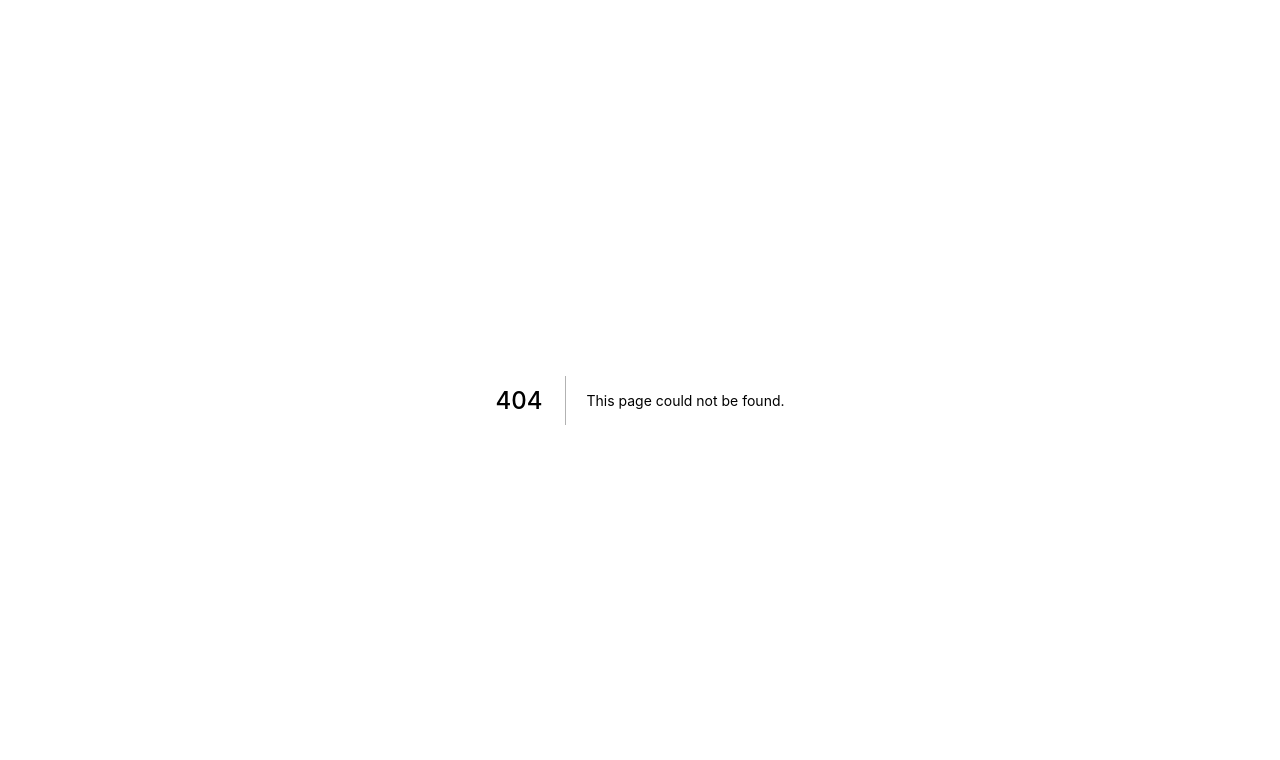
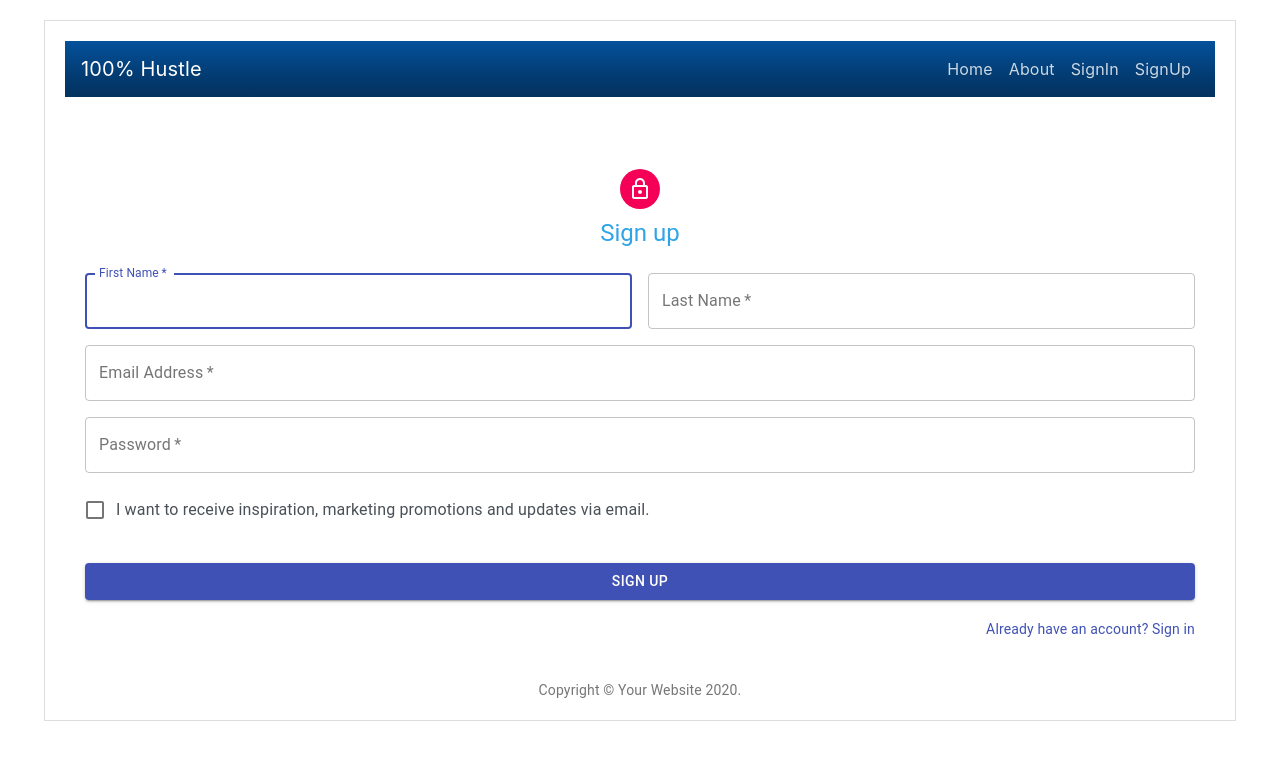
Before and after one commit to jeancarlov/nextBlog, a Next.js app: page /SignUp in a window 1280 px wide. Before the commit this address had no page. Shown: the top 760 px of the page. Built offline with nearby package versions, Linux system fonts and the light colour scheme.

Commit message:
signin and signup added to app

```diff
--- a/components/Header.js
+++ b/components/Header.js
@@ -1,4 +1,7 @@
 import Link from 'next/link';
+import SignIn from '../pages/SignIn'
+import SignUp from '../pages/SignUp'
+
 
 // const linkStyle = {
 //   marginRight: 15
@@ -71,6 +74,12 @@
           <li className="nav-item">
             <Link href="/about"><a className="nav-link">About</a></Link>
           </li>
+          <li className="nav-item">
+            <Link href="/SignIn"><a className="nav-link">SignIn</a></Link>
+          </li>
+          <li className="nav-item">
+            <Link href="/SignUp"><a className="nav-link">SignUp</a></Link>
+          </li>
         </ul>
       </div>
     </div>
--- a/components/MyLayout.js
+++ b/components/MyLayout.js
@@ -1,5 +1,8 @@
 // import Header from './Header';
 import Navbar from './Header';
+// import SignIn from '../pages/SignIn'
+
+
 
 const layoutStyle = {
   margin: 20,
--- a/package.json
+++ b/package.json
@@ -13,6 +13,7 @@
   "license": "ISC",
   "dependencies": {
     "@material-ui/core": "^4.9.5",
+    "@material-ui/icons": "^4.9.1",
     "dotenv": "^8.2.0",
     "isomorphic-unfetch": "^3.0.0",
     "next": "^9.2.2",
--- /dev/null
+++ b/pages/SignIn.js
@@ -0,0 +1,123 @@
+import React from 'react';
+import Avatar from '@material-ui/core/Avatar';
+import Button from '@material-ui/core/Button';
+import CssBaseline from '@material-ui/core/CssBaseline';
+import TextField from '@material-ui/core/TextField';
+import FormControlLabel from '@material-ui/core/FormControlLabel';
+import Checkbox from '@material-ui/core/Checkbox';
+import Link from '@material-ui/core/Link';
+import Grid from '@material-ui/core/Grid';
+import Box from '@material-ui/core/Box';
+import LockOutlinedIcon from '@material-ui/icons/LockOutlined';
+import Typography from '@material-ui/core/Typography';
+import { makeStyles } from '@material-ui/core/styles';
+import Container from '@material-ui/core/Container';
+import Layout from '../components/MyLayout';
+
+
+function Copyright() {
+  return (
+    <Typography variant="body2" color="textSecondary" align="center">
+      {'Copyright © '}
+      <Link color="inherit" href="/">
+        Your Website
+      </Link>{' '}
+      {new Date().getFullYear()}
+      {'.'}
+    </Typography>
+  );
+}
+
+const useStyles = makeStyles(theme => ({
+  paper: {
+    marginTop: theme.spacing(8),
+    display: 'flex',
+    flexDirection: 'column',
+    alignItems: 'center',
+  },
+  avatar: {
+    margin: theme.spacing(1),
+    backgroundColor: theme.palette.secondary.main,
+  },
+  form: {
+    width: '100%', // Fix IE 11 issue.
+    marginTop: theme.spacing(1),
+  },
+  submit: {
+    margin: theme.spacing(3, 0, 2),
+  },
+}));
+
+export default function SignIn() {
+  const classes = useStyles();
+
+  return (
+
+    <Container component="main" maxWidth="lx">
+      <CssBaseline />
+      <Layout>
+      <div className={classes.paper}>
+        <Avatar className={classes.avatar}>
+          <LockOutlinedIcon />
+        </Avatar>
+        <Typography component="h1" variant="h5">
+          Sign in
+        </Typography>
+        <form className={classes.form} noValidate>
+          <TextField
+            variant="outlined"
+            margin="normal"
+            required
+            fullWidth
+            id="email"
+            label="Email Address"
+            name="email"
+            autoComplete="email"
+            autoFocus
+          />
+          <TextField
+            variant="outlined"
+            margin="normal"
+            required
+            fullWidth
+            name="password"
+            label="Password"
+            type="password"
+            id="password"
+            autoComplete="current-password"
+          />
+          <FormControlLabel
+            control={<Checkbox value="remember" color="primary" />}
+            label="Remember me"
+          />
+          <Button
+            type="submit"
+            fullWidth
+            variant="contained"
+            color="primary"
+            className={classes.submit}
+          >
+            Sign In
+          </Button>
+          <Grid container>
+            <Grid item xs>
+              <Link href="#" variant="body2">
+                Forgot password?
+              </Link>
+            </Grid>
+            <Grid item>
+              <Link href="#" variant="body2">
+                {"Don't have an account? Sign Up"}
+              </Link>
+            </Grid>
+          </Grid>
+        </form>
+      </div>
+      <Box mt={8}>
+        <Copyright />
+      </Box>
+      </Layout>
+    </Container>
+
+  );
+}
--- /dev/null
+++ b/pages/SignUp.js
@@ -0,0 +1,144 @@
+import React from 'react';
+import Avatar from '@material-ui/core/Avatar';
+import Button from '@material-ui/core/Button';
+import CssBaseline from '@material-ui/core/CssBaseline';
+import TextField from '@material-ui/core/TextField';
+import FormControlLabel from '@material-ui/core/FormControlLabel';
+import Checkbox from '@material-ui/core/Checkbox';
+import Link from '@material-ui/core/Link';
+import Grid from '@material-ui/core/Grid';
+import Box from '@material-ui/core/Box';
+import LockOutlinedIcon from '@material-ui/icons/LockOutlined';
+import Typography from '@material-ui/core/Typography';
+import { makeStyles } from '@material-ui/core/styles';
+import Container from '@material-ui/core/Container';
+import Layout from '../components/MyLayout';
+
+
+function Copyright() {
+  return (
+    <Typography variant="body2" color="textSecondary" align="center">
+      {'Copyright © '}
+      <Link color="inherit" href="/">
+        Your Website
+      </Link>{' '}
+      {new Date().getFullYear()}
+      {'.'}
+    </Typography>
+  );
+}
+
+const useStyles = makeStyles(theme => ({
+  paper: {
+    marginTop: theme.spacing(8),
+    display: 'flex',
+    flexDirection: 'column',
+    alignItems: 'center',
+  },
+  avatar: {
+    margin: theme.spacing(1),
+    backgroundColor: theme.palette.secondary.main,
+  },
+  form: {
+    width: '100%', // Fix IE 11 issue.
+    marginTop: theme.spacing(3),
+  },
+  submit: {
+    margin: theme.spacing(3, 0, 2),
+  },
+}));
+
+export default function SignUp() {
+  const classes = useStyles();
+
+  return (
+    <Container component="main" maxWidth="lx">
+      <CssBaseline />
+      <Layout>
+      <div className={classes.paper}>
+        <Avatar className={classes.avatar}>
+         <LockOutlinedIcon />
+        </Avatar>
+        <Typography component="h1" variant="h5">
+          Sign up
+        </Typography>
+        <form className={classes.form} noValidate>
+          <Grid container spacing={2}>
+            <Grid item xs={12} sm={6}>
+              <TextField
+                autoComplete="fname"
+                name="firstName"
+                variant="outlined"
+                required
+                fullWidth
+                id="firstName"
+                label="First Name"
+                autoFocus
+              />
+            </Grid>
+            <Grid item xs={12} sm={6}>
+              <TextField
+                variant="outlined"
+                required
+                fullWidth
+                id="lastName"
+                label="Last Name"
+                name="lastName"
+                autoComplete="lname"
+              />
+            </Grid>
+            <Grid item xs={12}>
+              <TextField
+                variant="outlined"
+                required
+                fullWidth
+                id="email"
+                label="Email Address"
+                name="email"
+                autoComplete="email"
+              />
+            </Grid>
+            <Grid item xs={12}>
+              <TextField
+                variant="outlined"
+                required
+                fullWidth
+                name="password"
+                label="Password"
+                type="password"
+                id="password"
+                autoComplete="current-password"
+              />
+            </Grid>
+            <Grid item xs={12}>
+              <FormControlLabel
+                control={<Checkbox value="allowExtraEmails" color="primary" />}
+                label="I want to receive inspiration, marketing promotions and updates via email."
+              />
+            </Grid>
+          </Grid>
+          <Button
+            type="submit"
+            fullWidth
+            variant="contained"
+            color="primary"
+            className={classes.submit}
+          >
+            Sign Up
+          </Button>
+          <Grid container justify="flex-end">
+            <Grid item>
+              <Link href="#" variant="body2">
+                Already have an account? Sign in
+              </Link>
+            </Grid>
+          </Grid>
+        </form>
+      </div>
+      <Box mt={5}>
+        <Copyright />
+      </Box>
+      </Layout>
+    </Container>
+  );
+}
--- a/pages/index.js
+++ b/pages/index.js
@@ -67,7 +67,7 @@
 // const username = process.env.TVMAZE_USERNAME;
 // const keyApi= process.env.TVMAZE_API_KEY;
 Index.getInitialProps = async function() {
-  const res = await fetch('https://api.tvmaze.com/search/shows?q=');
+  const res = await fetch('https://api.tvmaze.com/search/shows?q=batman&username=jeancarlov&key=bcnrSXV_A7G-SKVecyE6WiWxmxLbm2Mp');
   const data = await res.json();
 
 
```
Also changed, not shown: 1 other file (tests, documents, lock files or other folders).
